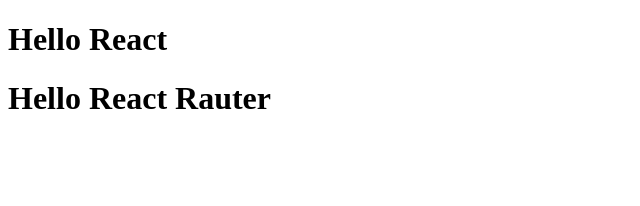
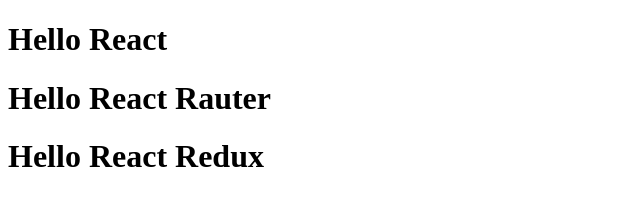
Before and after one commit to DMT130/React-Coursera, a plain HTML site: page index.html in a window 1280 px wide. Shown: the whole page, without its empty margins (0-640 px from the left). Drawn offline with Linux system fonts and the light colour scheme.

Commit message:
last-commit

```diff
--- a/index.html
+++ b/index.html
@@ -8,5 +8,6 @@
 <body>
     <h1>Hello React</h1>
     <h1>Hello React Rauter</h1>
+    <h1>Hello React Redux</h1>
 </body>
 </html>
```
